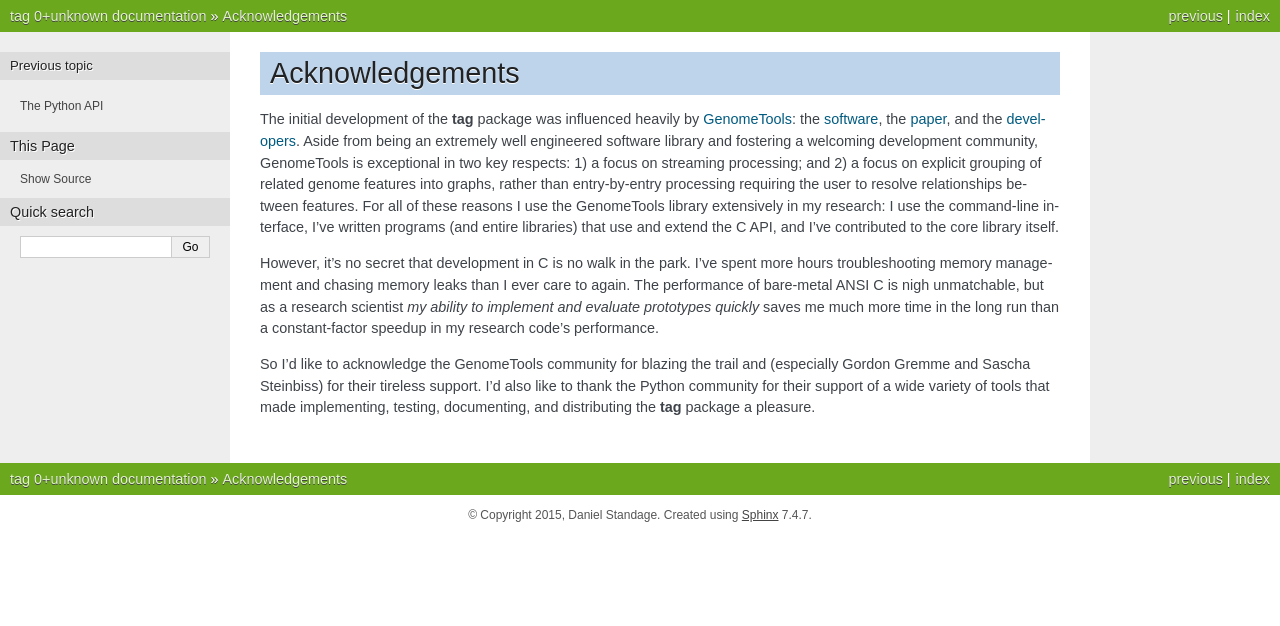
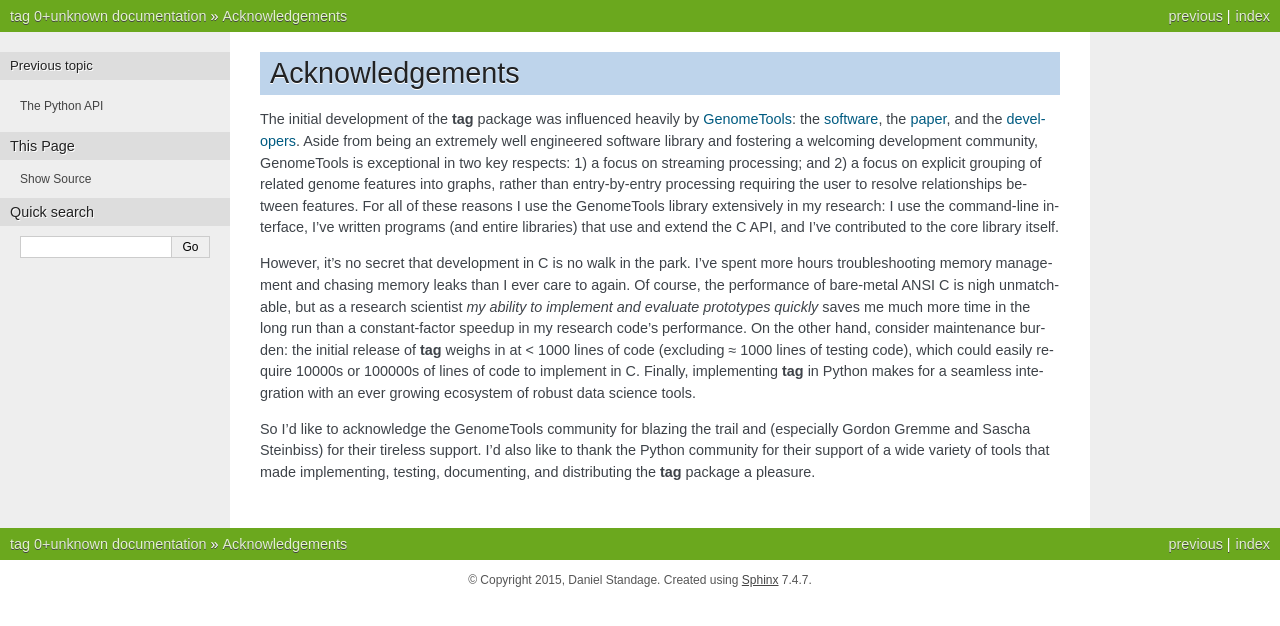
Before and after one commit to standage/tag, a Sphinx documentation site: the page built from docs/acknowledgements.rst, in a window 1280 px wide. Shown: the top 626 px of the page. Built offline with Sphinx 7.4.7, drawn with Linux system fonts in a browser that asks for light colours.

Commit message:
Clean up documentation for v0.1.0 release

```diff
--- a/docs/acknowledgements.rst
+++ b/docs/acknowledgements.rst
@@ -7,7 +7,9 @@ For all of these reasons I use the GenomeTools library extensively in my researc
 
 However, it's no secret that development in C is no walk in the park.
 I've spent more hours troubleshooting memory management and chasing memory leaks than I ever care to again.
-The performance of bare-metal ANSI C is nigh unmatchable, but as a research scientist *my ability to implement and evaluate prototypes quickly* saves me much more time in the long run than a constant-factor speedup in my research code's performance.
+Of course, the performance of bare-metal ANSI C is nigh unmatchable, but as a research scientist *my ability to implement and evaluate prototypes quickly* saves me much more time in the long run than a constant-factor speedup in my research code's performance.
+On the other hand, consider maintenance burden: the initial release of **tag** weighs in at < 1000 lines of code (excluding ≈ 1000 lines of testing code), which could easily require 10000s or 100000s of lines of code to implement in C.
+Finally, implementing **tag** in Python makes for a seamless integration with an ever growing ecosystem of robust data science tools.
 
 So I'd like to acknowledge the GenomeTools community for blazing the trail and (especially Gordon Gremme and Sascha Steinbiss) for their tireless support.
 I'd also like to thank the Python community for their support of a wide variety of tools that made implementing, testing, documenting, and distributing the **tag** package a pleasure.
```
Also changed, not shown: CHANGELOG.md (+1 -1 lines).
